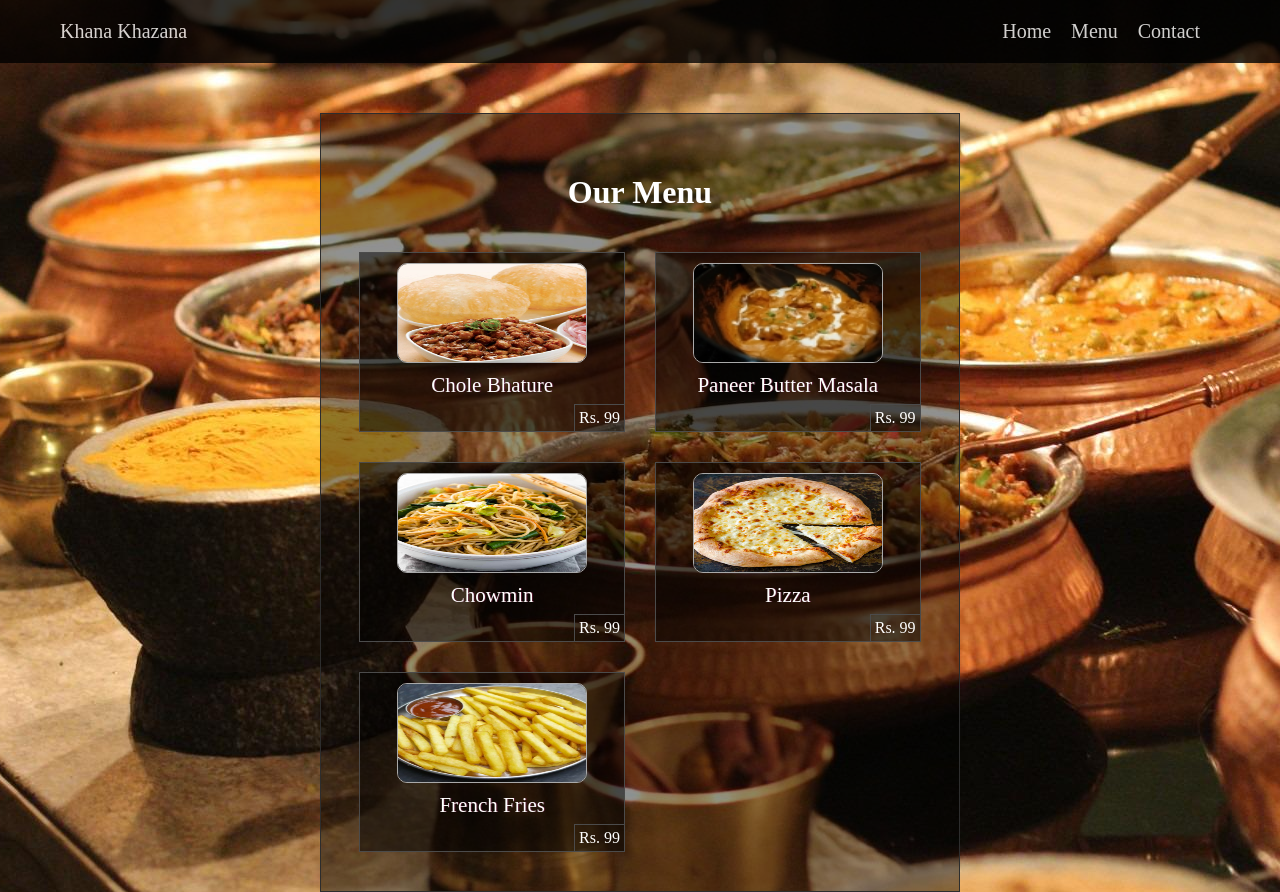
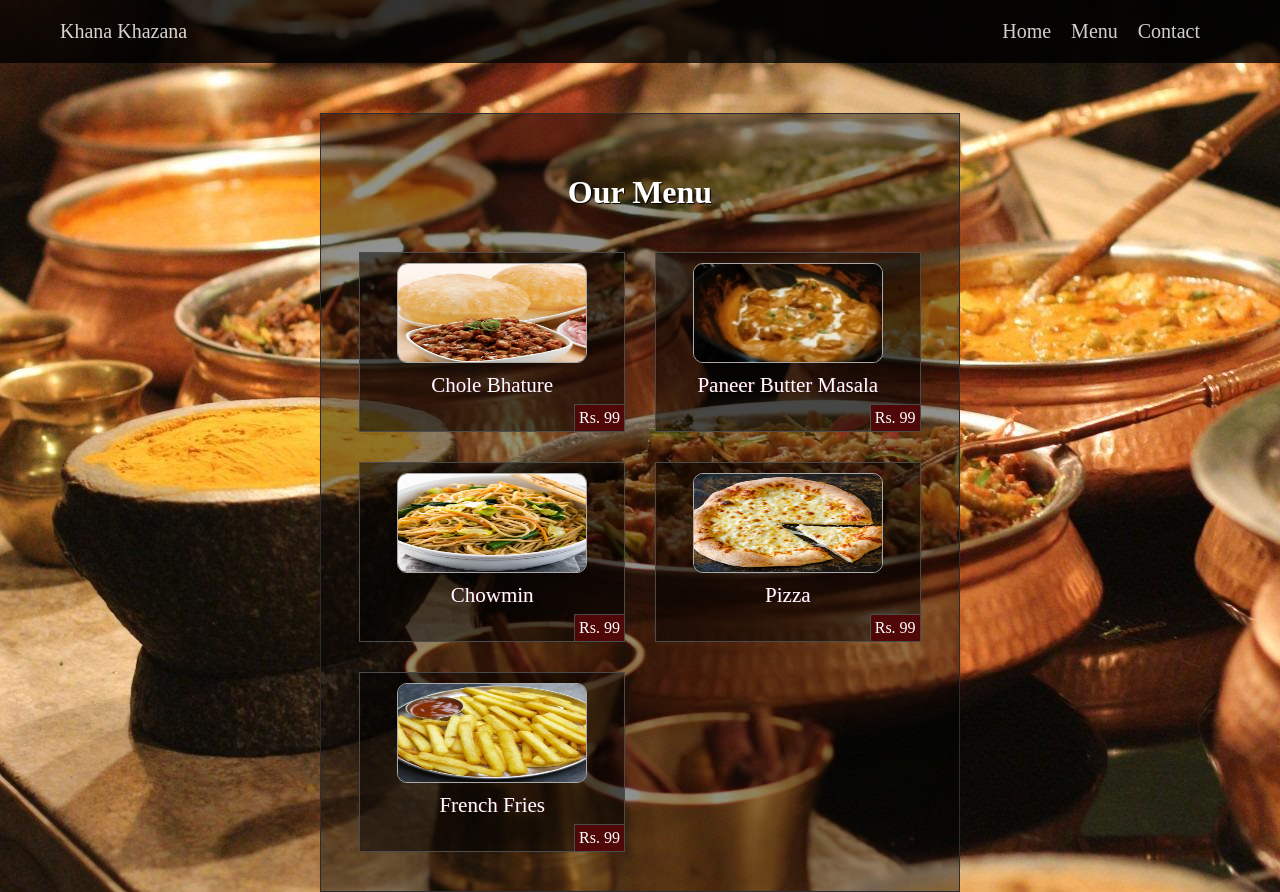
Before and after one commit to iamashay/Restaurant-Page, a website built with webpack: page dist/index.html in a window 1280 px wide. Built offline with nearby package versions, Linux system fonts and the light colour scheme.

Commit message:
Add background to the price div

```diff
--- a/src/css/style.css
+++ b/src/css/style.css
@@ -123,6 +123,7 @@ button:hover {
 #menu-main h1 {
     text-align: center;
     color: #fff;
+    text-shadow: 1px 1px 1px #000;
 }
 
 .items {
@@ -163,6 +164,7 @@ button:hover {
     padding: 4px;
     border-top: 1px solid #4b4b4b;
     border-left: 1px solid #4b4b4b;
+    background: #4f0707;
 }
 
 .item-pic {
```
